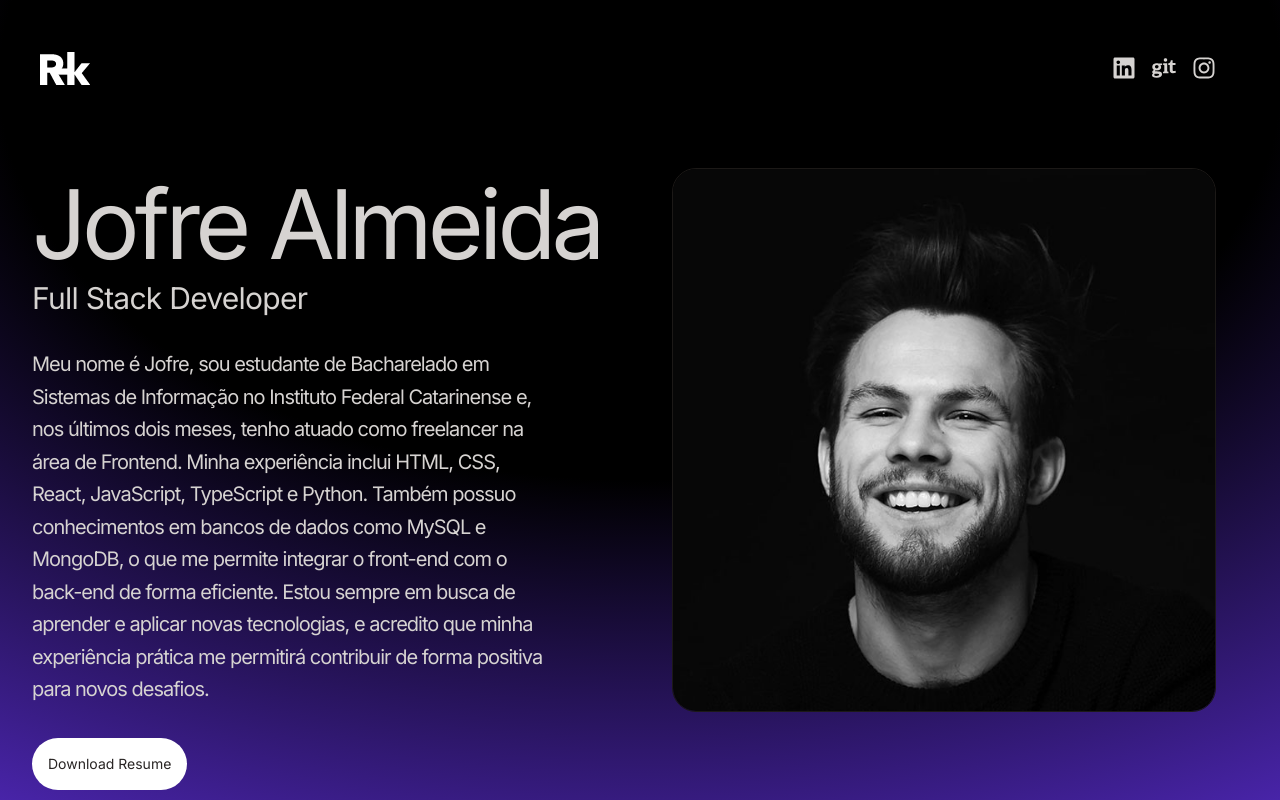
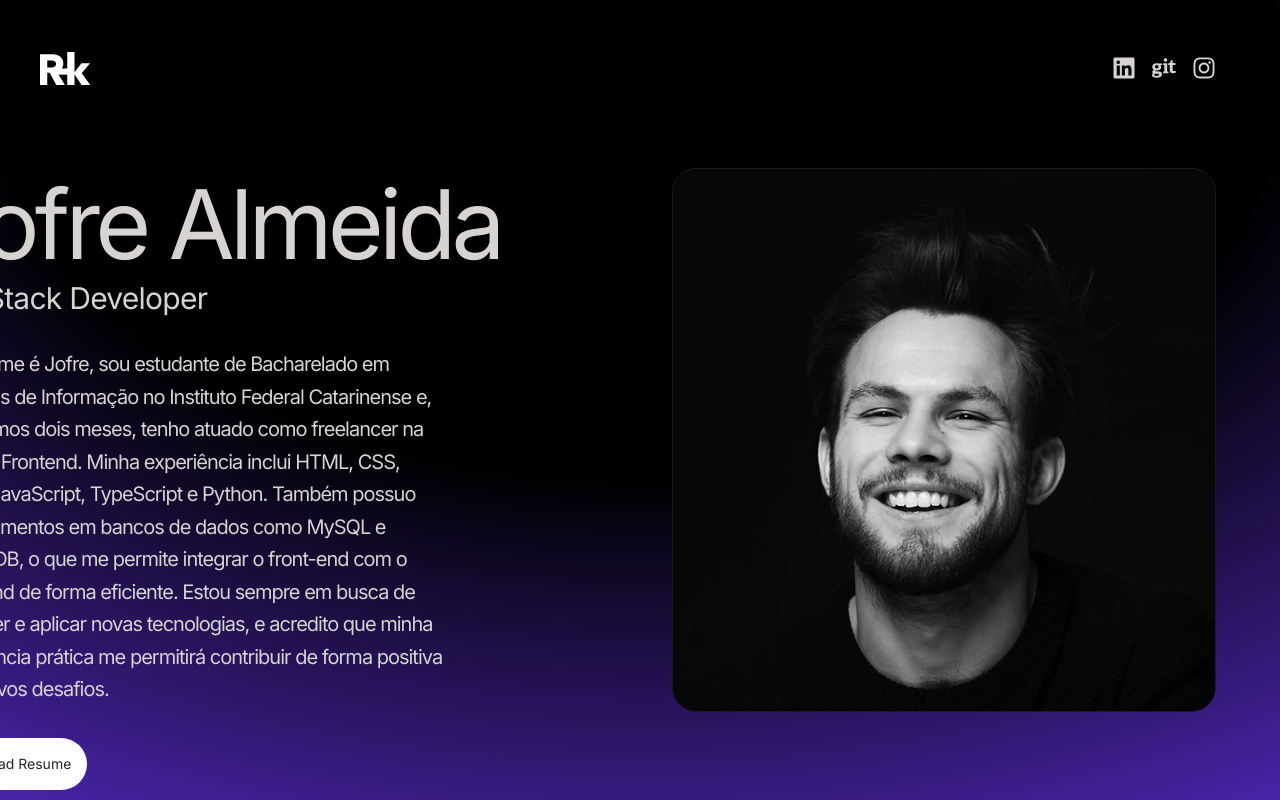
Before and after one commit to DevJofre/PortFolio, a React (Vite) app: page / in a window 1280 px wide. Shown: the top 800 px of the page. Built offline with nearby package versions, Linux system fonts and the light colour scheme.

Commit message:
Animaçoes add a Hero e instalação da biblioteca framer-motion para fazer animaçoes na pagina

```diff
--- a/package.json
+++ b/package.json
@@ -10,6 +10,7 @@
     "preview": "vite preview"
   },
   "dependencies": {
+    "framer-motion": "^11.11.11",
     "react": "^18.3.1",
     "react-dom": "^18.3.1",
     "react-icons": "^5.3.0"
--- a/src/component/Hero.jsx
+++ b/src/component/Hero.jsx
@@ -1,5 +1,24 @@
 import profilePic from "../assets/raviKumarProfile.webp"
 import { HERO_CONTENT } from "."
+import { motion } from "framer-motion"
+
+const containerVariants = {
+    hidden: {opacity: 0, x:-100 },
+    visible: {
+        opacity:1,
+        x:0,
+        transition: {
+            duration: 0.5,
+            staggerChildren: 0.5,
+        }
+    }
+}
+
+const childVariants = {
+    hidden: {opacity: 0, x:-100 },
+    visible: {opacity:1, transition: {duration: 0.5}},
+}
+
 
 const Hero = () => {
     return (
@@ -7,19 +26,19 @@ const Hero = () => {
             <div className="flex flex-wrap lg:flex-row-reverse">
                 <div className="w-full lg:w-1/2">
                     <div className="flex justify-center lg:p-8">
-                        <img src={profilePic} alt="Ravi Kumar" className="border border-stone-900 rounded-3xl" />
+                        <motion.img src={profilePic} alt="Ravi Kumar" className="border border-stone-900 rounded-3xl" width={650} height={650} initial={{x:100, opacity:0 }} animate={{x: 0, opacity:1 }} transition={{duration: 1, delay: 1.5 }} />
                     </div>
                 </div>
 
                 <div className="w-full lg:w-1/2">
-                    <div className="flex flex-col items-center lg:items-start mt-10">
-                        <h2 className="pb-2 text-4xl tracking-tighter lg:text-8xl">Jofre Almeida</h2>
-                        <span className="pb-gradient-to-r from-stone-300 to-stone-600 bg-chip-text text-3xl tracking-tight"> Full Stack Developer </span>
-                        <p className="my-2 max-w-lg py-6 text-xl leading-relaxed tracking-tighter">
+                    <motion.div initial="hidden" animate="visible" variants={containerVariants} className="flex flex-col items-center lg:items-start mt-10">
+                        <motion.h2 variants={childVariants}  className="pb-2 text-4xl tracking-tighter lg:text-8xl">Jofre Almeida</motion.h2>
+                        <motion.span variants={childVariants}  className="pb-gradient-to-r from-stone-300 to-stone-600 bg-chip-text text-3xl tracking-tight"> Full Stack Developer </motion.span>
+                        <motion.p variants={childVariants}  className="my-2 max-w-lg py-6 text-xl leading-relaxed tracking-tighter">
                             {HERO_CONTENT}
-                        </p>
-                        <a href="/resume.pdf" target="_blank" rel="noopener noreferrer" download className="bg-white rounded-full p-4 text-sm text-stone-800 mb-10">Download Resume</a>
-                    </div>
+                        </motion.p>
+                        <motion.a variants={childVariants}  href="/resume.pdf" target="_blank" rel="noopener noreferrer" download className="bg-white rounded-full p-4 text-sm text-stone-800 mb-10">Download Resume</motion.a>
+                    </motion.div>
                 </div>
 
             </div>
```
Also changed, not shown: 1 other file (tests, documents, lock files or other folders).
